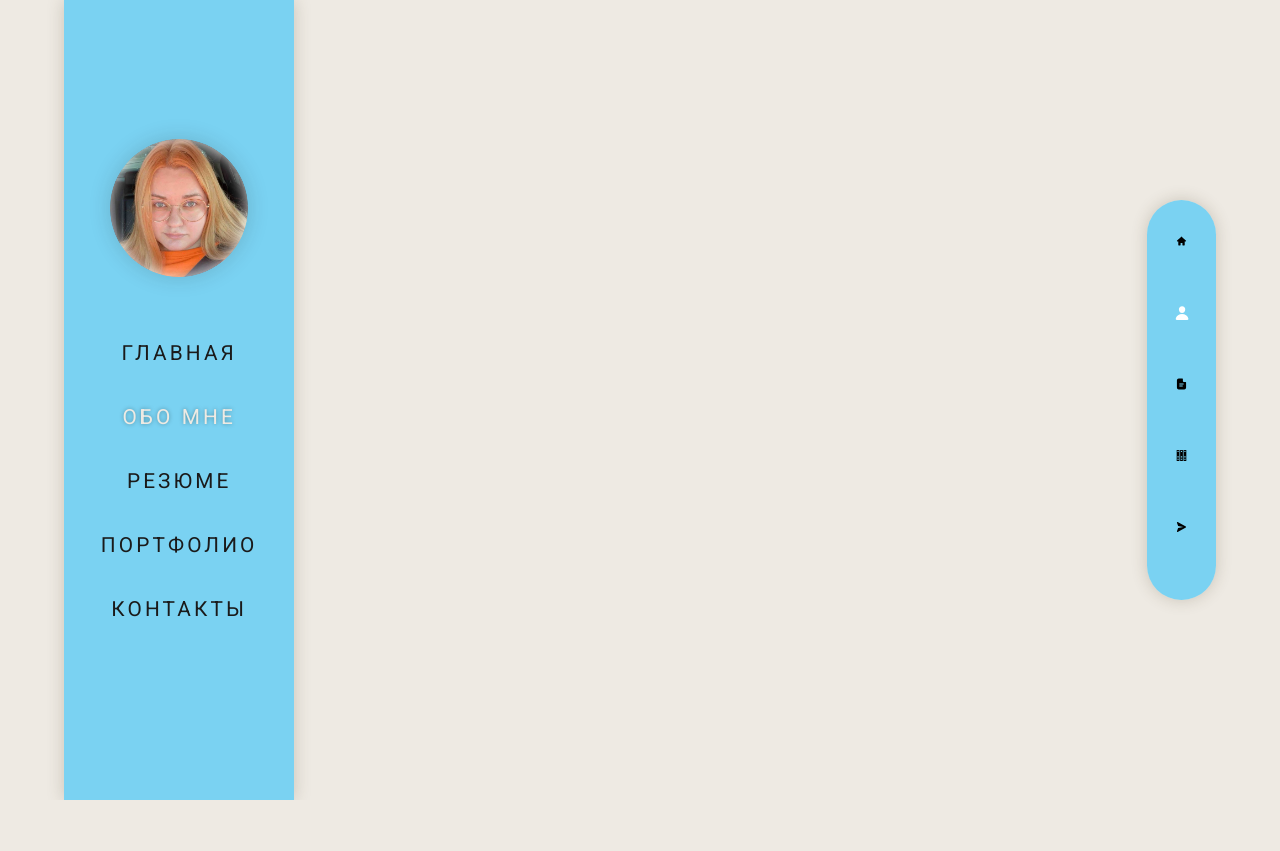
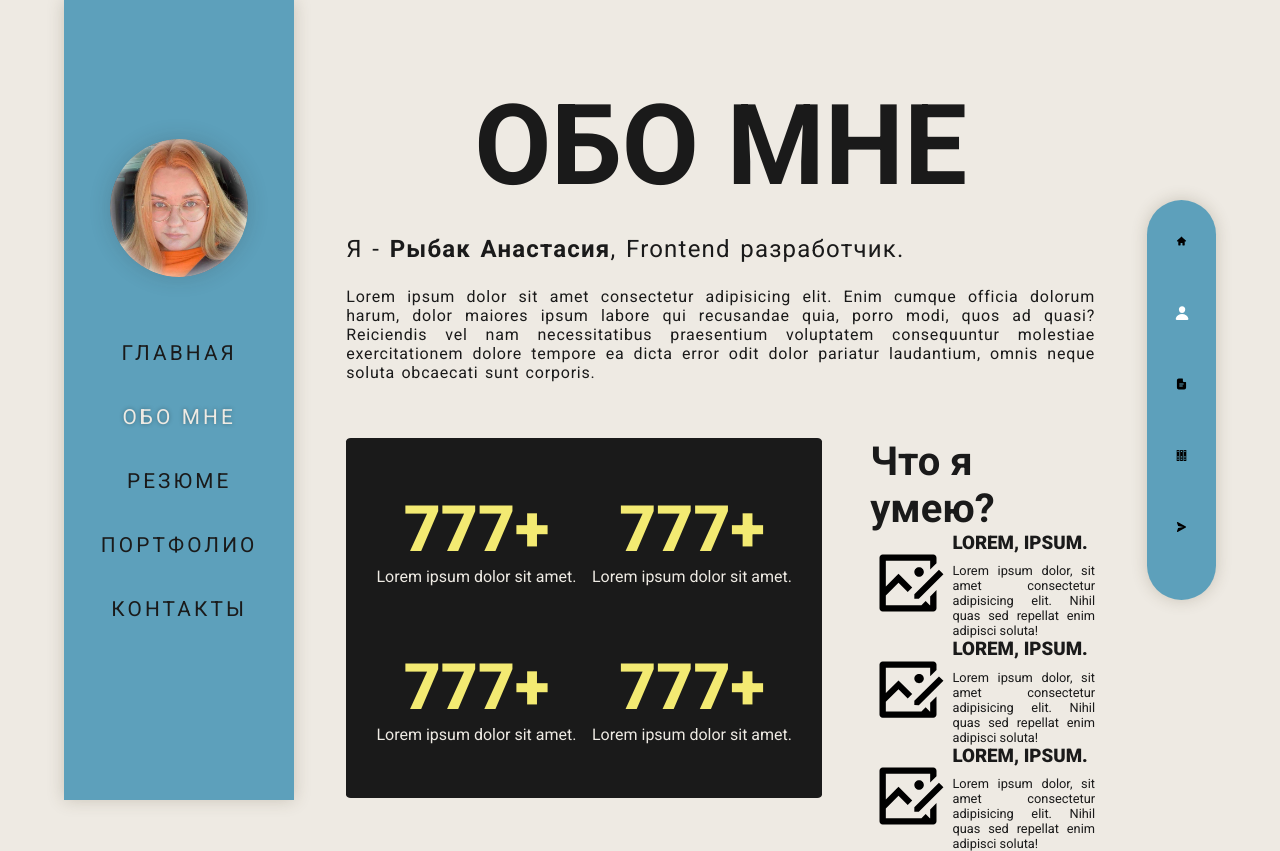
Before and after one commit to Anastassiya-Rybak/self-expression, a Nuxt app: page /AboutMe in a window 1280 px wide. Before the commit the page ends 800 px from the top, so only its background shows below. Built offline with nearby package versions, Linux system fonts and the light colour scheme.

Commit message:
feat: about me page view

```diff
--- a/assets/scss/_vars.scss
+++ b/assets/scss/_vars.scss
@@ -1,7 +1,7 @@
 // COLORS
 $main-dark: rgb(26, 26, 26);
 $main-light: rgb(238, 234, 227);
-$accent: #54caf8c0;
+$accent: #5da0bb;
 $accent2: #f3ea72;
 
 // mixins
--- a/assets/scss/global.scss
+++ b/assets/scss/global.scss
@@ -18,6 +18,11 @@ body {
     margin: 0 auto;
 }
 
+.page-content {
+    width: 65%;
+    height: 80dvh;
+}
+
 img {
     width: 100%;
 }
--- a/layouts/custom.vue
+++ b/layouts/custom.vue
@@ -15,7 +15,4 @@
         justify-content: space-between;
         align-items: center;
     }
-    .page-content {
-        width: 65%;
-    }
 </style>
--- a/pages/AboutMe.vue
+++ b/pages/AboutMe.vue
@@ -1,6 +1,64 @@
 <template>
     <NuxtLayout name="custom">
-
+        <section class="about-me page-content">
+            <h1 class="about-me__title">ОБО МНЕ</h1>
+            <span class="about-me__posttitle"> Я - <b>Рыбак Анастасия</b>, Frontend разработчик. </span>
+            <p class="about-me__description">Lorem ipsum dolor sit amet consectetur adipisicing elit. Enim cumque officia dolorum harum,
+                dolor maiores ipsum labore qui recusandae quia, porro modi, quos ad quasi? Reiciendis vel
+                nam necessitatibus praesentium voluptatem consequuntur molestiae exercitationem dolore
+                tempore ea dicta error odit dolor pariatur laudantium, omnis neque soluta obcaecati sunt corporis.
+            </p>
+            <div class="about-me__data-content">
+                <div class="about-me__data-content-wrap">
+                    <section class="about-me__data-content-item">
+                        <h3 class="about-me__data-content-number">777+</h3>
+                        <span class="about-me__data-content-numdescription">Lorem ipsum dolor sit amet.</span>
+                    </section>
+                    <section class="about-me__data-content-item">
+                        <h3 class="about-me__data-content-number">777+</h3>
+                        <span class="about-me__data-content-numdescription">Lorem ipsum dolor sit amet.</span>
+                    </section>
+                    <section class="about-me__data-content-item">
+                        <h3 class="about-me__data-content-number">777+</h3>
+                        <span class="about-me__data-content-numdescription">Lorem ipsum dolor sit amet.</span>
+                    </section>
+                    <section class="about-me__data-content-item">
+                        <h3 class="about-me__data-content-number">777+</h3>
+                        <span class="about-me__data-content-numdescription">Lorem ipsum dolor sit amet.</span>
+                    </section>
+                </div>
+                <section class="about-me__data-content-wrap">
+                    <h2 class="about-me__data-content-title">Что я умею?</h2>
+                    <article class="about-me__data-content-article">
+                        <div class="about-me__data-content-img">
+                            <img src="@/assets/icons/image.svg" alt="/">
+                        </div>
+                        <div class="about-me__data-content-text">
+                            <h3>Lorem, ipsum.</h3>
+                            <p>Lorem ipsum dolor, sit amet consectetur adipisicing elit. Nihil quas sed repellat enim adipisci soluta!</p>
+                        </div>
+                    </article>
+                    <article class="about-me__data-content-article">
+                        <div class="about-me__data-content-img">
+                            <img src="@/assets/icons/image.svg" alt="/">
+                        </div>
+                        <div class="about-me__data-content-text">
+                            <h3>Lorem, ipsum.</h3>
+                            <p>Lorem ipsum dolor, sit amet consectetur adipisicing elit. Nihil quas sed repellat enim adipisci soluta!</p>
+                        </div>
+                    </article>
+                    <article class="about-me__data-content-article">
+                        <div class="about-me__data-content-img">
+                            <img src="@/assets/icons/image.svg" alt="/">
+                        </div>
+                        <div class="about-me__data-content-text">
+                            <h3>Lorem, ipsum.</h3>
+                            <p>Lorem ipsum dolor, sit amet consectetur adipisicing elit. Nihil quas sed repellat enim adipisci soluta!</p>
+                        </div>
+                    </article>
+                </section>
+            </div>
+        </section>
     </NuxtLayout>
 </template>
 
@@ -9,5 +67,104 @@
 </script>
 
 <style lang="scss" scoped>
+    .about-me {
+        display: flex;
+        flex-direction: column;
+        align-items: center;
+        justify-content: space-between;
 
+        &__title {
+            font-size: 7em;
+            text-align: center;
+        }
+
+        &__posttitle,
+        &__description {
+            width: 100%;
+            margin-bottom: 1em;
+        }
+
+        &__posttitle {
+            margin-top: 1em;
+            font-size: 1.5em;
+            letter-spacing: 0.05em;
+            word-spacing: 0.1em;
+        }
+
+        &__description {
+            font-size: 1em;
+            letter-spacing: 0.05em;
+            word-spacing: 0.1em;
+            text-align: justify;
+        }
+
+        &__data-content {
+            width: 100%;
+            margin-top: 5dvh;
+            display: flex;
+            justify-content: space-between;
+
+            &-wrap {
+                height: 45dvh;
+            }
+
+            &-wrap:last-child {
+                width: 45%;
+                padding-left: 3em;
+                display: flex;
+                flex-direction: column;
+                justify-content: space-between;
+            }
+
+            &-wrap:first-child {
+                width: 80%;
+                padding: 3%;
+                border-radius: 1%;
+                display: flex;
+                flex-wrap: wrap;
+                background-color: $main-dark;
+            }
+
+            &-item {
+                display: flex;
+                flex-direction: column;
+                align-items: center;
+                justify-content: center;
+                width: 50%;
+
+                h3 {
+                    font-size: 4em;
+                    font-weight: 900;
+                    color: $accent2;
+                }
+
+                span {
+                    color: $main-light;
+                }
+            }
+
+            &-title {
+                font-size: 2.5em;
+                font-weight: 600;
+            }
+
+            &-article {
+                width: 100%;
+                display: flex;
+                gap: 3%;
+                align-items: center;
+
+                h3 {
+                    text-transform: uppercase;
+                    font-weight: 800;
+                    margin-bottom: 0.5em;
+                }
+
+                p {
+                    text-align: justify;
+                    font-size: 0.8em;
+                }
+            }
+        }
+    }
 </style>
```
Also changed, not shown: assets/icons/image.svg (added).
